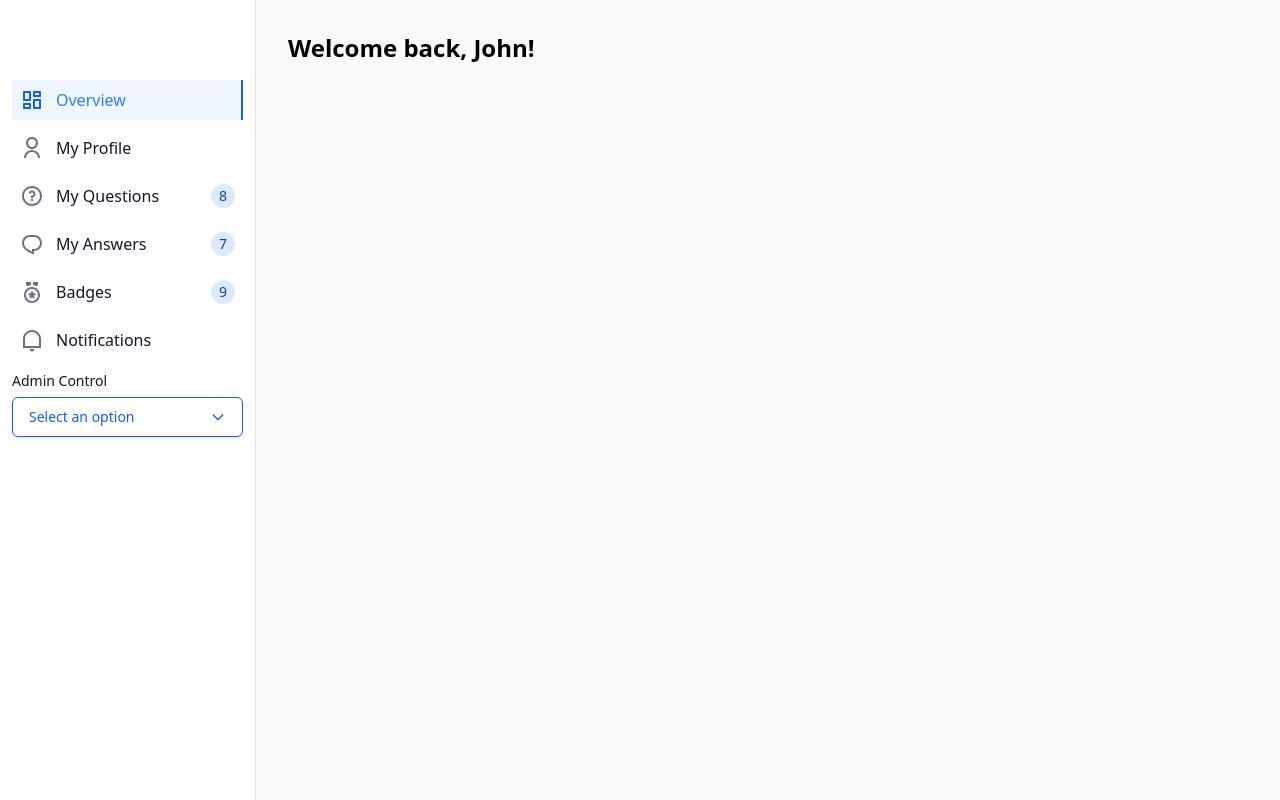
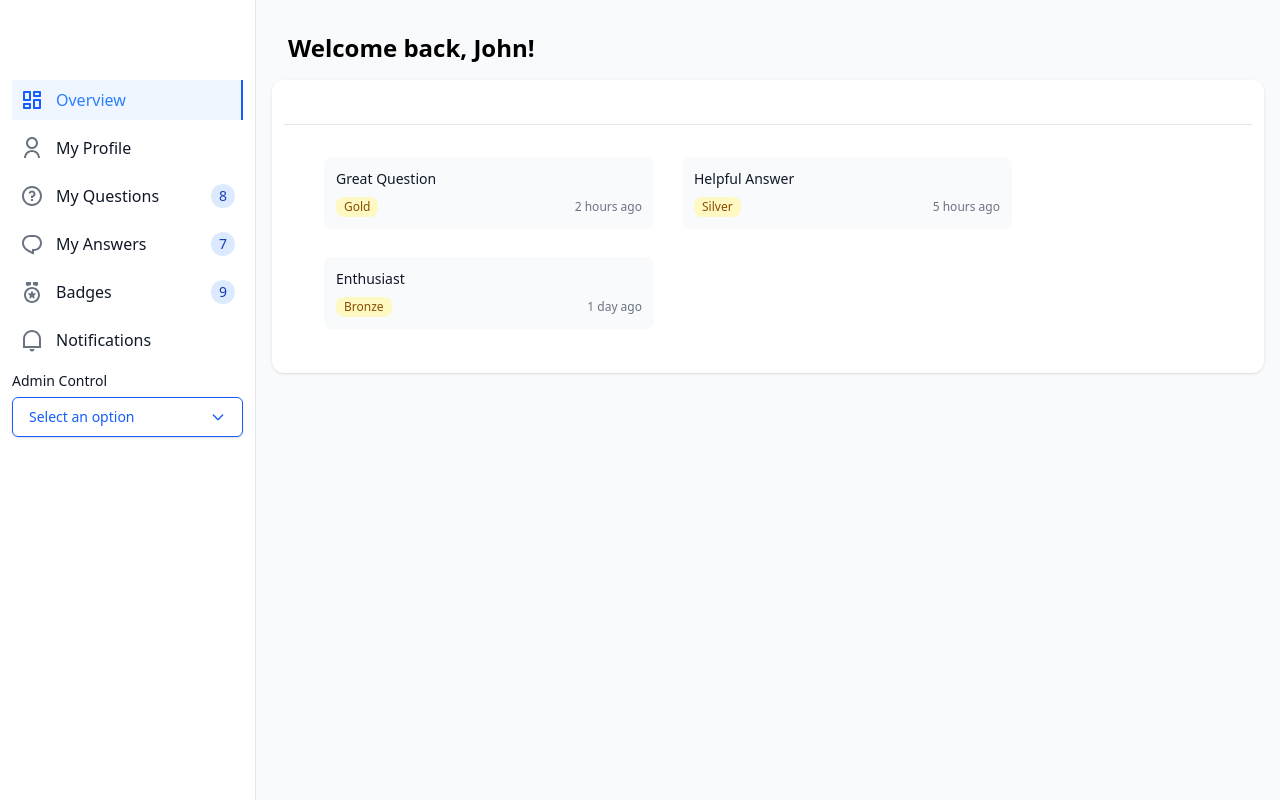
Before and after one commit to Zack-Pro-Ver/Knowledge-Sharing-Portal, a React (Vite) app: page /overview in a window 1280 px wide. Built offline with nearby package versions, Linux system fonts and the light colour scheme.

Commit message:
recent badges card

```diff
--- /dev/null
+++ b/src/pages/Overview/Recent Badges/RecentBadgesCards.tsx
@@ -0,0 +1,17 @@
+export const RecentBadges = [
+  {
+    title: "Great Question",
+    type: "Gold",
+    earnedAt: "2 hours ago",
+  },
+  {
+    title: "Helpful Answer",
+    type: "Silver",
+    earnedAt: "5 hours ago",
+  },
+  {
+    title: "Enthusiast",
+    type: "Bronze",
+    earnedAt: "1 day ago",
+  },
+];
--- /dev/null
+++ b/src/pages/Overview/Recent Badges/index.tsx
@@ -0,0 +1,49 @@
+import { Button } from "../../../elements";
+import { Card, CardContent, CardHeader } from "../../../elements/Card";
+import { Typography } from "../../../elements";
+import { RecentBadges } from "./RecentBadgesCards";
+
+interface BadgeProps {
+  title: string;
+  type: string;
+  earnedAt: string;
+}
+
+export default function RecentBadgesCard() {
+  return (
+    <Card className="w-[100%] min-h-[180px] p-3 shadow rounded-2xl">
+      {/* Header */}
+      <CardHeader>
+        <div className="flex items-center justify-between ">
+          <Typography variant="h6">Recent Badgges</Typography>
+          <Button variant="text" size="small">
+            View All pages
+          </Button>
+        </div>
+      </CardHeader>
+
+      {/* Content in row */}
+      <CardContent className="">
+        <div className="flex flex-row gap-7 p-4 flex-wrap w-100% ">
+          {RecentBadges.map(({ title, type, earnedAt }: BadgeProps, index) => (
+            <div
+              key={index}
+              className="bg-gray-50 p-3 rounded-lg w-[330px] flex flex-col justify-between"
+            >
+              {/* Badge title */}
+              <p className="text-sm font-medium truncate">{title}</p>
+
+              {/* Badge details */}
+              <div className="flex justify-between items-center mt-2">
+                <span className="text-xs bg-yellow-100 text-yellow-800 px-2 py-0.5 rounded-lg">
+                  {type}
+                </span>
+                <p className="text-xs text-gray-500">{earnedAt}</p>
+              </div>
+            </div>
+          ))}
+        </div>
+      </CardContent>
+    </Card>
+  );
+}
--- a/src/pages/Overview/index.tsx
+++ b/src/pages/Overview/index.tsx
@@ -1,5 +1,6 @@
 import { RiQuestionLine } from "@remixicon/react";
 import { Header } from "../../components/Header";
+import RecentBadgesCard from "./Recent Badges";
 
 export const Overview = () => {
   return (
@@ -11,6 +12,7 @@ export const Overview = () => {
         title="Welcome back, John!
 "
       />
+      <RecentBadgesCard />
     </>
   );
 };
```
